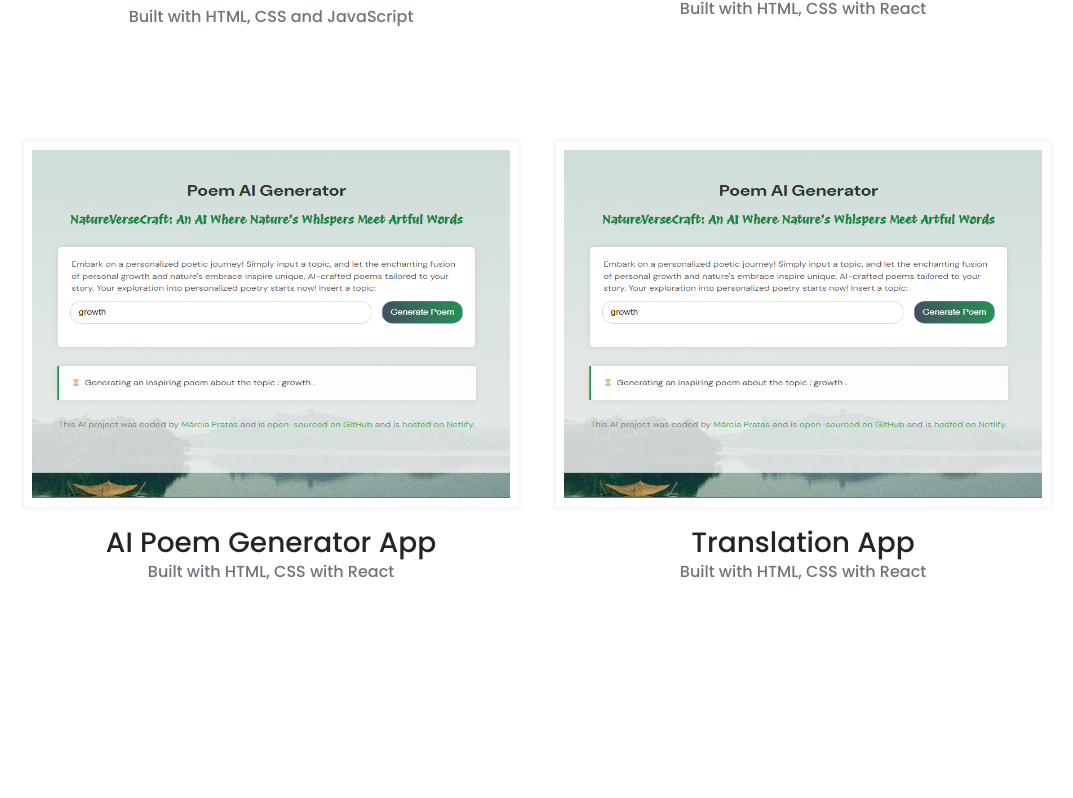
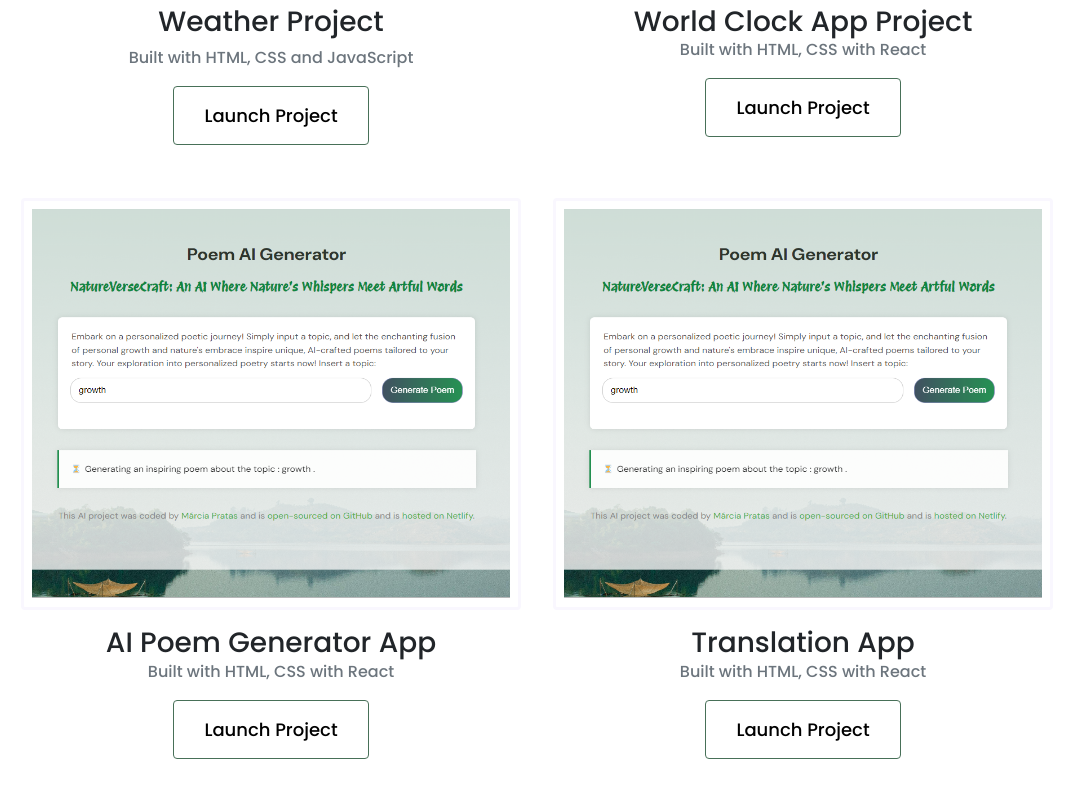
Before and after one commit to MarciaPratas2000/Portfolio-project, a website: page work.html in a window 1280 px wide. Shown: the part 923-1721 px from the top of the page, without its empty margins (103-1176 px from the left). Drawn offline with nearby package versions, Linux system fonts and the light colour scheme.

Commit message:
Added Lauch Project buttons in work.hmtl

```diff
--- a/work.html
+++ b/work.html
@@ -80,6 +80,8 @@
               <p class="text-muted">
                 Built with HTML, CSS and JavaScript
               </p>
+              <button class="btn btn-branding-outline" >Launch Project</button>
+
             </div>
             <div class="col-md-6 mb-4">
               <img
@@ -91,6 +93,8 @@
               <p class=" text-muted">
                 Built with HTML, CSS with React
               </p>
+              <button class="btn btn-branding-outline" >Launch Project</button>
+
             </div>
             <div class="col-md-6 mb-4">
               <img
@@ -102,6 +106,8 @@
               <p class=" text-muted">
                 Built with HTML, CSS with React
               </p>
+              <button class="btn btn-branding-outline" >Launch Project</button>
+
             </div>
             <div class="col-md-6 mb-4">
                 <img
@@ -113,6 +119,8 @@
                 <p class="text-muted">
                   Built with HTML, CSS with React
                 </p>
+                <button class="btn btn-branding-outline" >Launch Project</button>
+
               </div>
           </div>
         </div>
```
